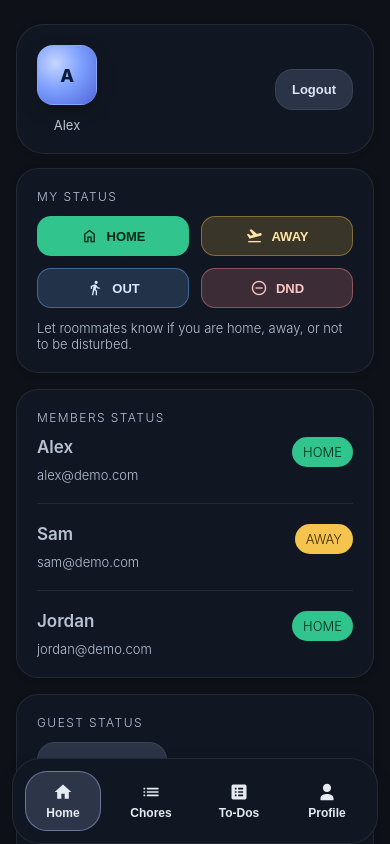
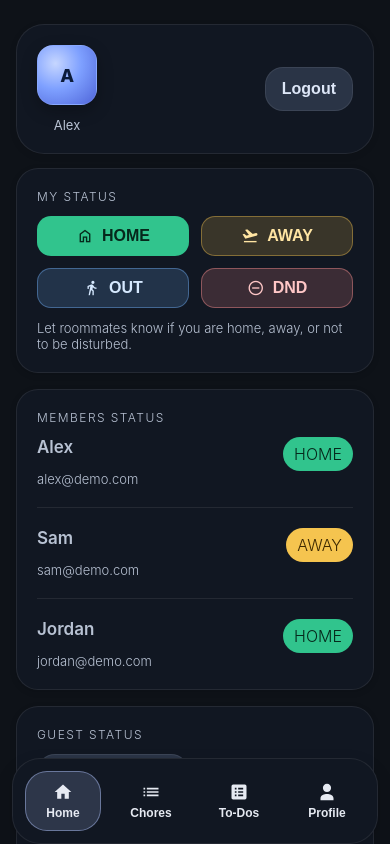
Before and after one commit to minthaik/Flat-Mate, a React (Vite) app: page / in a window 390 px wide. Both pictures are taken after a click on the button "Login". Shown: the top 844 px of the page. Built offline with nearby package versions, Linux system fonts and the light colour scheme.

Commit message:
Adjust mobile typography sizes

```diff
--- a/src/styles.css
+++ b/src/styles.css
@@ -365,7 +365,7 @@ a { color: inherit; text-decoration: none; }
   background: var(--md-sys-color-primary);
   color: var(--md-sys-color-on-primary);
   font-weight: 600;
-  font-size: 13px;
+  font-size: 16px;
   padding: 12px 16px;
   border-radius: 18px;
   cursor: pointer;
@@ -461,7 +461,7 @@ select {
    ========================= */
 
 .pill {
-  font-size: 13px;
+  font-size: 16px;
   padding: 6px 10px;
   border-radius: var(--pill-radius);
   border: 1px solid var(--md-sys-color-outline);
```
